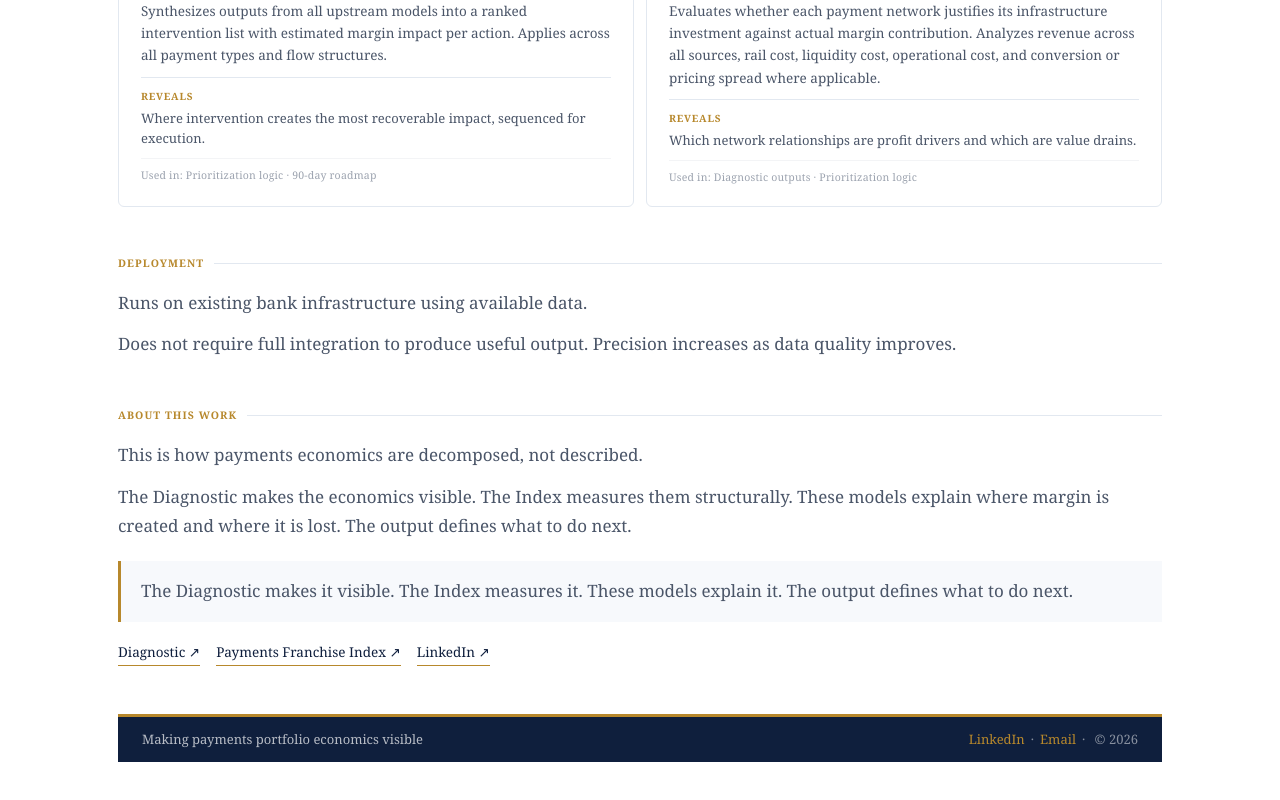
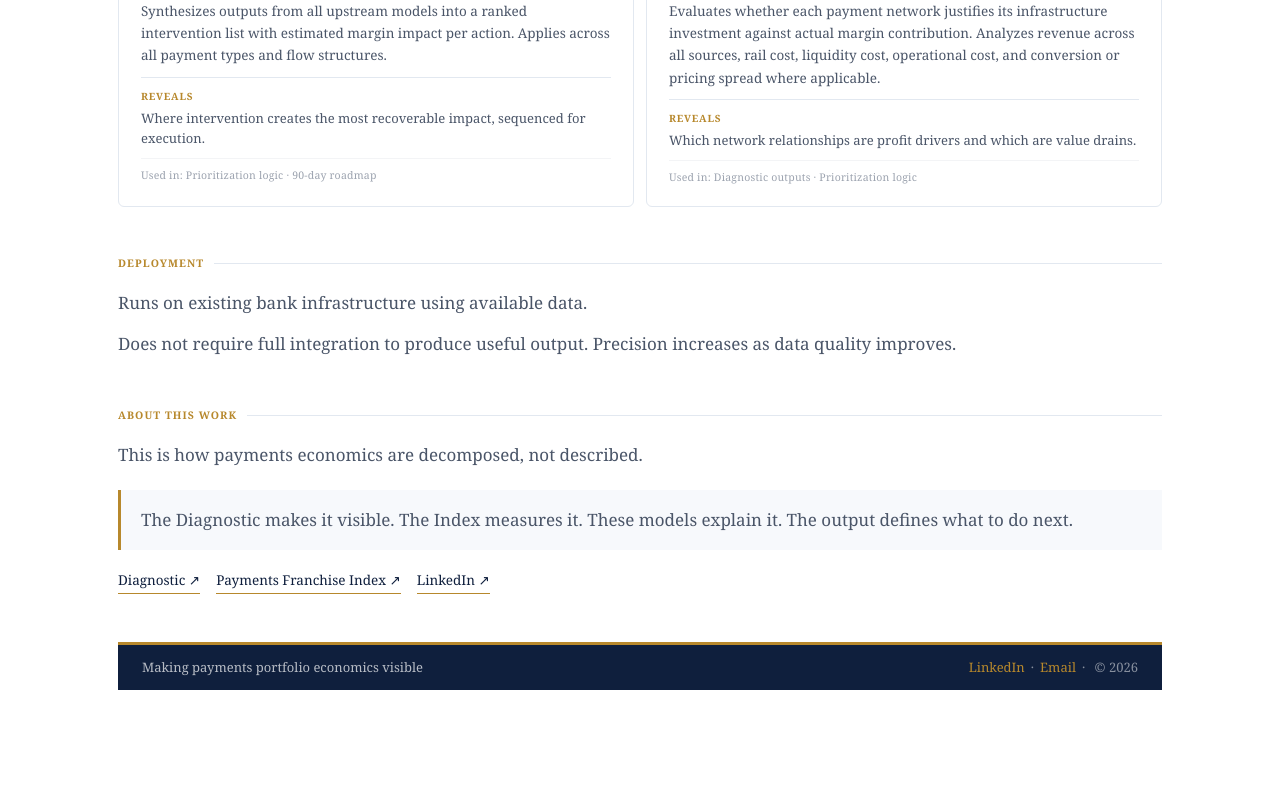
Before and after one commit to curena1206/ai-payments-portfolio, a React (Vite) app: page / in a window 1280 px wide. Shown: the part 1809-2609 px from the top of the page. After the commit the page ends 2571 px from the top, so only its background shows below. Built offline with nearby package versions, Linux system fonts and the light colour scheme.

Commit message:
Update FrameworkIndex.jsx

```diff
--- a/src/pages/FrameworkIndex.jsx
+++ b/src/pages/FrameworkIndex.jsx
@@ -464,7 +464,6 @@ export default function FrameworkIndex() {
         <div className="fi-section-block">
           <div className="fi-section-label">About This Work</div>
           <p className="fi-p">This is how payments economics are decomposed, not described.</p>
-          <p className="fi-p">The Diagnostic makes the economics visible. The Index measures them structurally. These models explain where margin is created and where it is lost. The output defines what to do next.</p>
           <div className="fi-system-statement" style={{marginTop:'20px'}}>
             The Diagnostic makes it visible. The Index measures it. These models explain it. The output defines what to do next.
           </div>
```
